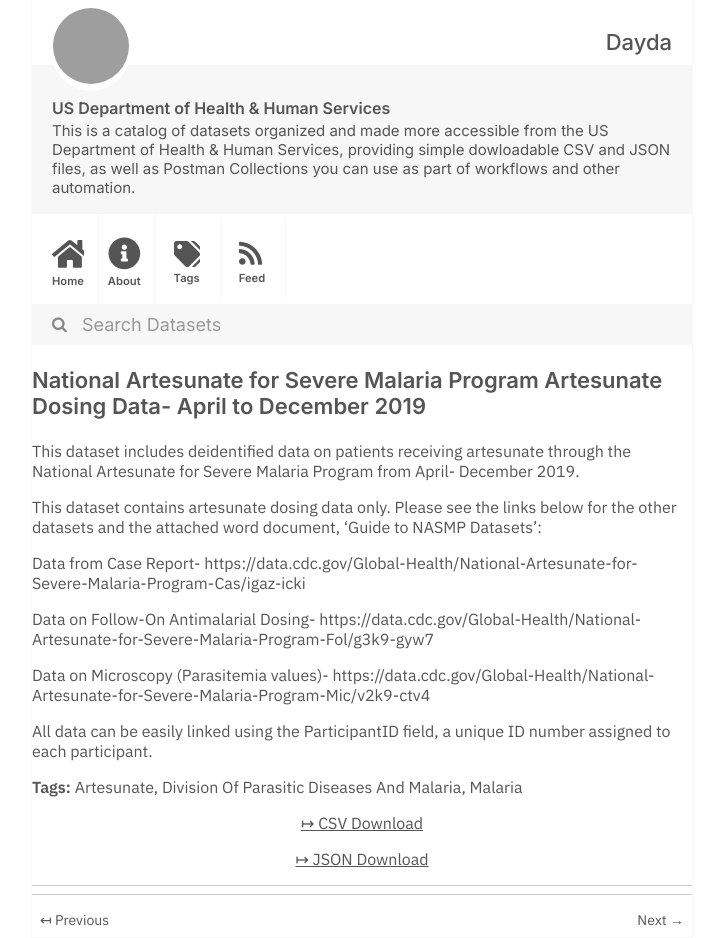
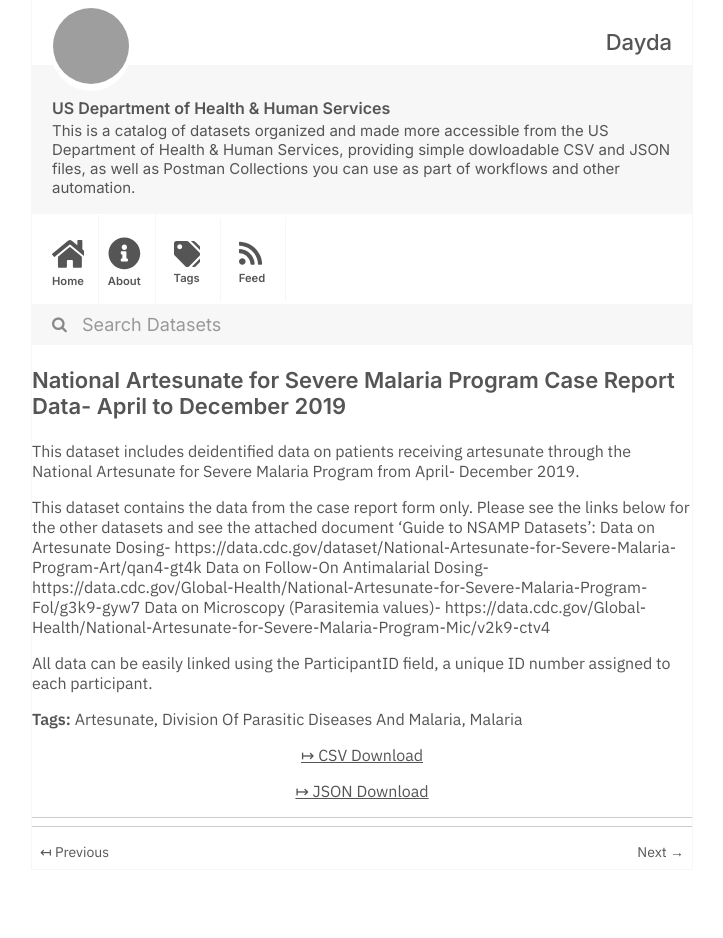
Before and after one commit to dayda-entities/us-department-of-health-and-human-services, a Jekyll site: the page built from _posts/2020-11-10-national-artesunate-for-severe.md, in a window 1280 px wide, cut to the strip 0-938 px from the top of the page. Shown: the whole strip, without its empty margins (278-1001 px from the left). Built offline with Jekyll 4.4.1, drawn with Linux system fonts in a browser that asks for light colours; after the commit the page ends 900 px from its top, so only the background shows below that; grey boxes are pictures that could not be loaded.

Commit message:
Publish Data

```diff
--- a/_posts/2020-11-10-national-artesunate-for-severe.md
+++ b/_posts/2020-11-10-national-artesunate-for-severe.md
@@ -1,9 +1,9 @@
 ---
 title: >-
-  National Artesunate for Severe Malaria Program Artesunate Dosing Data- April
-  to December 2019
-created: '2020-11-10T16:17:50.045265'
-modified: '2021-04-06T03:10:30.439145'
+  National Artesunate for Severe Malaria Program Case Report Data- April to
+  December 2019
+created: '2020-11-10T16:17:49.943467'
+modified: '2021-05-03T21:23:22.932387'
 state: active
 type: dataset
 tags:
@@ -11,20 +11,17 @@ tags:
   - Division Of Parasitic Diseases And Malaria
   - Malaria
 groups: []
-csv_url: 'https://data.cdc.gov/api/views/qan4-gt4k/rows.csv?accessType=DOWNLOAD'
-json_url: 'https://data.cdc.gov/api/views/qan4-gt4k/rows.json?accessType=DOWNLOAD'
+csv_url: 'https://data.cdc.gov/api/views/igaz-icki/rows.csv?accessType=DOWNLOAD'
+json_url: 'https://data.cdc.gov/api/views/igaz-icki/rows.json?accessType=DOWNLOAD'
 layout: post
 
 ---
 This dataset includes deidentified data on patients receiving artesunate through the National Artesunate for Severe Malaria Program from April- December 2019.
 
-This dataset contains artesunate dosing data only.
-Please see the links below for the other datasets and the attached word document, 'Guide to NASMP Datasets':
-
-Data from Case Report- https://data.cdc.gov/Global-Health/National-Artesunate-for-Severe-Malaria-Program-Cas/igaz-icki
-
+This dataset contains the data from the case report form only.
+Please see the links below for the other datasets and see the attached document 'Guide to NSAMP Datasets':
+Data on Artesunate Dosing- https://data.cdc.gov/dataset/National-Artesunate-for-Severe-Malaria-Program-Art/qan4-gt4k
 Data on Follow-On Antimalarial Dosing- https://data.cdc.gov/Global-Health/National-Artesunate-for-Severe-Malaria-Program-Fol/g3k9-gyw7
-
 Data on Microscopy (Parasitemia values)- https://data.cdc.gov/Global-Health/National-Artesunate-for-Severe-Malaria-Program-Mic/v2k9-ctv4
 
 All data can be easily linked using the ParticipantID field, a unique ID number assigned to each participant.
```
